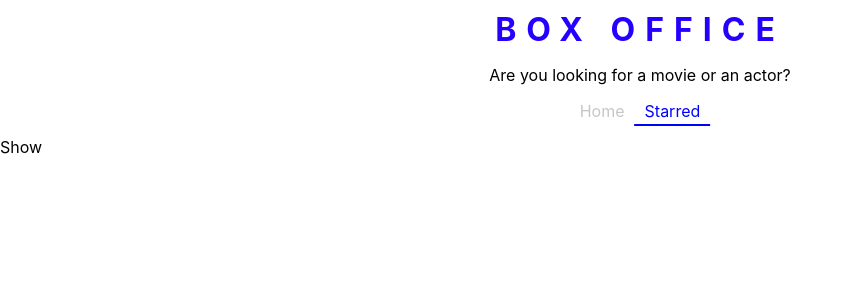
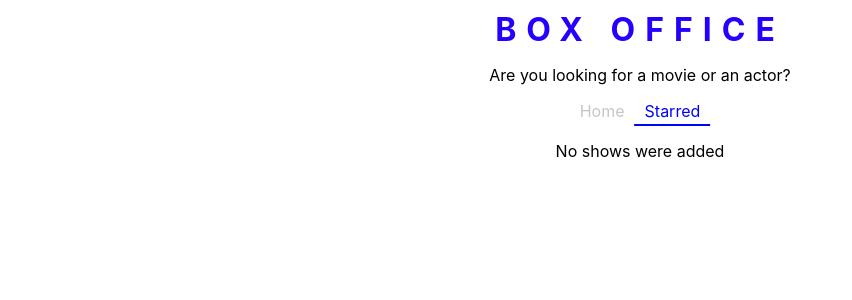
Before and after one commit to Obaadz/box-office, a React (Create React App) app: page /starred in a window 1280 px wide. Shown: the top 300 px of the page, without its empty margins (0-852 px from the left). Built offline with nearby package versions, Linux system fonts and the light colour scheme.

Commit message:
starred movies section finished

```diff
--- a/src/App.js
+++ b/src/App.js
@@ -4,13 +4,23 @@ import Home from './pages/Home';
 import Starred from './pages/Starred';
 
 function App() {
+  function getSavedStarredShows() {
+    const starredShowsJSON = localStorage.getItem('starredShows');
+    const starredShows = JSON.parse(starredShowsJSON);
+
+    return starredShows;
+  }
+
   return (
     <Routes>
-      <Route path="/" element={<Home />} />
+      <Route
+        path="/"
+        element={<Home getSavedStarredShows={getSavedStarredShows} />}
+      />
 
       <Route
         path="/starred"
-        element={<Starred starredShows={[{ id: 1, name: 'girls' }]} />}
+        element={<Starred getSavedStarredShows={getSavedStarredShows} />}
       />
 
       <Route path="*" element={<h1>Not Found</h1>} />
--- a/src/components/Results.js
+++ b/src/components/Results.js
@@ -1,23 +1,16 @@
 import React, { useEffect, useState } from 'react';
 import axios from 'axios';
-import styled from 'styled-components';
+import StyledContainer from './StyledContainer';
 import Show from './Show';
 
 const MAS_SUMMARY_LENGTH = 40;
 
-const Container = styled.div`
-  width: 90%;
-  margin: 20px auto 0;
-  display: flex;
-  flex-wrap: wrap;
-  justify-content: center;
-  gap: 50px;
-`;
-
-const Results = ({ searchQuery, setIsSearching }) => {
+const Results = ({ searchQuery, setIsSearching, savedStarredShows }) => {
   const [searchResults, setSearchResults] = useState(null);
   const [searchList, setSearchList] = useState(null);
-  const [starredShows, setStarredShows] = useState([]);
+  const [starredShows, setStarredShows] = useState(
+    savedStarredShows ? savedStarredShows : []
+  );
   // when there is a query Fetch data from the API then set this data to searchResults.
   useEffect(() => {
     getSearchResults(searchQuery, setIsSearching);
@@ -48,9 +41,6 @@ const Results = ({ searchQuery, setIsSearching }) => {
                 .slice(0, MAS_SUMMARY_LENGTH) + '...'
             : 'There is no Description',
           image: result.show.image,
-          isStarred: starredShows.some(
-            starredShow => starredShow.id === result.show.id
-          ),
         };
         if (!show.image) return false;
 
@@ -59,12 +49,17 @@ const Results = ({ searchQuery, setIsSearching }) => {
             // starredShowsIDs={starredShowsIDs}
             key={show.id}
             show={show}
-            handleStar={starShow}
+            starredShows={starredShows}
+            setStarredShows={setStarredShows}
           />
         );
       })
     );
   }, [searchResults]);
+
+  useEffect(() => {
+    localStorage.setItem('starredShows', JSON.stringify(starredShows));
+  }, [starredShows]);
 
   async function getSearchResults(searchQuery, setIsSearching) {
     setIsSearching(true);
@@ -75,25 +70,7 @@ const Results = ({ searchQuery, setIsSearching }) => {
     setIsSearching(false);
   }
 
-  function starShow(show, setIsStarred) {
-    if (show.isStarred) {
-      setIsStarred(false);
-      show.isStarred = false;
-
-      setStarredShows(
-        starredShows.filter(starredShow => {
-          return starredShow.id !== show.id;
-        })
-      );
-    } else {
-      setIsStarred(true);
-      show.isStarred = true;
-
-      setStarredShows(prevStarredShows => [...prevStarredShows, show]);
-    }
-  }
-
-  return <Container>{searchList ? searchList : 'Empty'}</Container>;
+  return <StyledContainer>{searchList ? searchList : 'Empty'}</StyledContainer>;
 };
 
 export default Results;
--- a/src/components/Show.js
+++ b/src/components/Show.js
@@ -1,4 +1,4 @@
-import React, { useState } from 'react';
+import React, { useEffect, useState } from 'react';
 import { FaRegStar, FaStar } from 'react-icons/fa';
 import styled from 'styled-components';
 
@@ -44,9 +44,29 @@ const StarBtn = styled.div`
   user-select: none;
   cursor: pointer;
 `;
-// starred={starredShows.some(showID => showID == show.id)} onClick={saveShow}
-const Show = ({ show, handleStar }) => {
-  const [isStarred, setIsStarred] = useState(show.isStarred);
+
+const Show = ({ show, starredShows, setStarredShows }) => {
+  const [isStarred, setIsStarred] = useState(
+    starredShows.some(starredShow => {
+      return starredShow.id === show.id;
+    })
+  );
+
+  function handleStar(show, setIsStarred) {
+    if (isStarred) {
+      setIsStarred(false);
+
+      setStarredShows(prevStarredShows =>
+        prevStarredShows.filter(starredShow => {
+          return starredShow.id !== show.id;
+        })
+      );
+    } else {
+      setIsStarred(true);
+
+      setStarredShows(prevStarredShows => [...prevStarredShows, show]);
+    }
+  }
 
   return (
     <StyledShow>
--- /dev/null
+++ b/src/components/StyledContainer.js
@@ -0,0 +1,12 @@
+import styled from 'styled-components';
+
+const StyledContainer = styled.div`
+  width: 90%;
+  margin: 20px auto 0;
+  display: flex;
+  flex-wrap: wrap;
+  justify-content: center;
+  gap: 50px;
+`;
+
+export default StyledContainer;
--- a/src/pages/Home.js
+++ b/src/pages/Home.js
@@ -3,7 +3,7 @@ import Search from '../components/Search';
 import Results from '../components/Results';
 import MainPageLayout from '../layouts/MainPageLayout';
 
-const Home = () => {
+const Home = ({ getSavedStarredShows }) => {
   const [searchQuery, setSearchQuery] = useState({
     results: '',
     setIsSearching: () => {},
@@ -15,13 +15,13 @@ const Home = () => {
       setIsSearching: setIsSearching,
     });
   }
-
   return (
     <MainPageLayout>
       <Search getSearchQuery={getSearchQuery} />
       <Results
         searchQuery={searchQuery.results ? searchQuery.results : ''}
         setIsSearching={searchQuery.setIsSearching}
+        savedStarredShows={getSavedStarredShows()}
       />
     </MainPageLayout>
   );
--- a/src/pages/Starred.js
+++ b/src/pages/Starred.js
@@ -1,19 +1,38 @@
-import React from 'react';
+import React, { useState, useEffect } from 'react';
 import Show from '../components/Show';
 import MainPageLayout from '../layouts/MainPageLayout';
+import StyledContainer from '../components/StyledContainer';
 
-const Starred = ({ starredShows }) => {
-  function renderStarredShows(starredShows) {
-    if (!starredShows) return <div>'No shows were added</div>;
+const Starred = ({ getSavedStarredShows }) => {
+  const [starredShows, setStarredShows] = useState(
+    getSavedStarredShows() ? getSavedStarredShows() : []
+  );
+
+  useEffect(() => {
+    localStorage.setItem('starredShows', JSON.stringify(starredShows));
+  }, [starredShows]);
+
+  function renderStarredShows() {
+    if (starredShows.length === 0) return <div>No shows were added</div>;
 
     const showsList = starredShows.map(show => {
-      // return <Show key={show.id} show={show} />;
-      return 'Show';
+      return (
+        <Show
+          key={show.id}
+          show={show}
+          starredShows={starredShows}
+          setStarredShows={setStarredShows}
+        />
+      );
     });
     return showsList;
   }
 
-  return <MainPageLayout>{renderStarredShows(starredShows)}</MainPageLayout>;
+  return (
+    <MainPageLayout>
+      <StyledContainer>{renderStarredShows()}</StyledContainer>
+    </MainPageLayout>
+  );
 };
 
 export default Starred;
```
